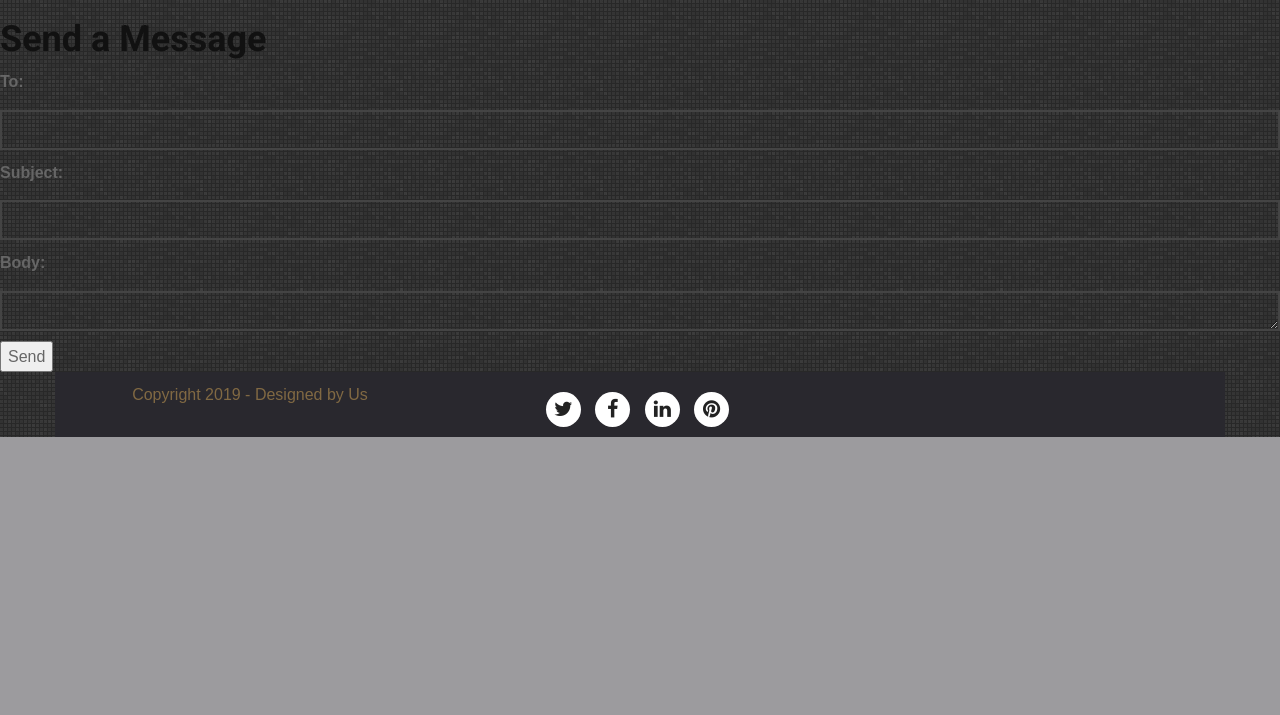
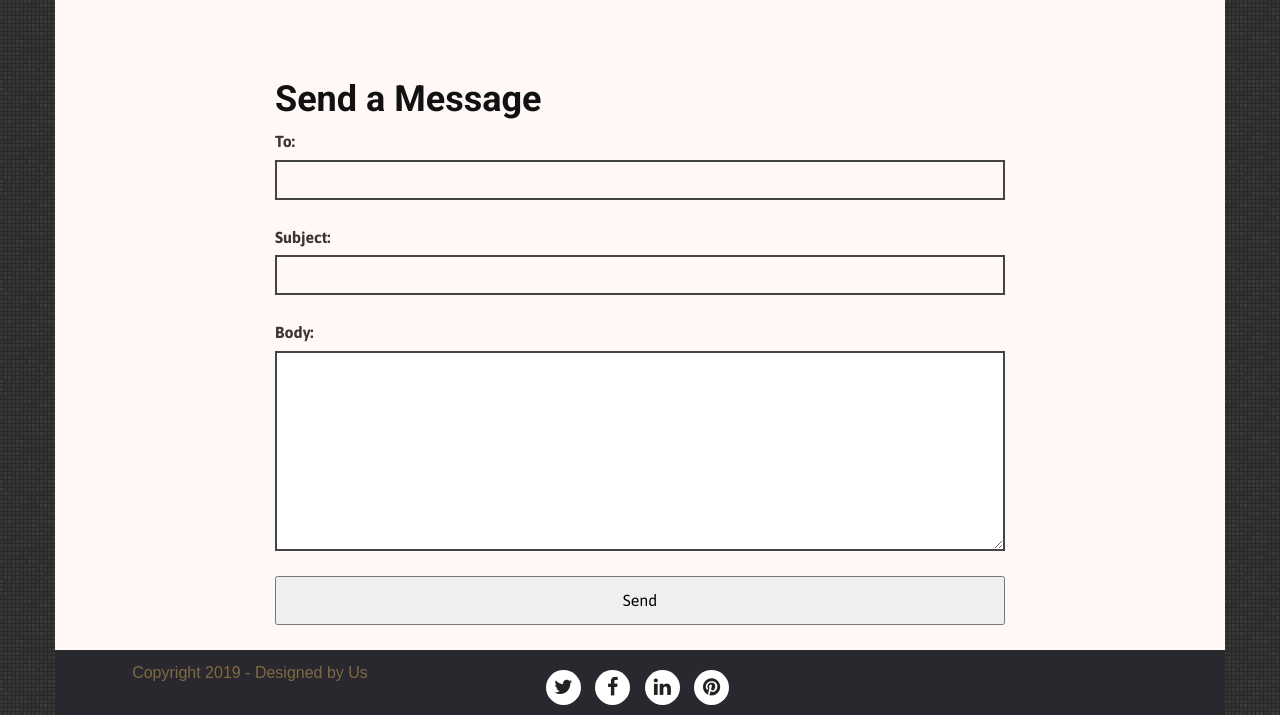
Before and after one commit to daniel-frey/game_lender, a Django app: page /messages/send/ in a window 1280 px wide. Shown: the part 1068-1783 px from the top of the page. Before the commit the page ends 1505 px from the top, so only its background shows below. Run offline with Django 3.2, Linux system fonts and the light colour scheme; the visitor is signed in with stand-in values (Sample User, id 1); style sheets or scripts are compiled from the project's sources; parts of the project's set-up code (start-up, migrations or seed data) failed here and were passed over; some libraries are stand-ins or nearby versions; some web fonts are replaced.

Commit message:
added css to the message views

```diff
--- a/gl_messages/templates/send.html
+++ b/gl_messages/templates/send.html
@@ -1,6 +1,10 @@
 {% extends 'base/base.html' %}
 
 {% block content %}
+<div id="page-content" class="index-page container">
+  <div class="col-md-8 col-md-offset-2 index-page container">
+    <div id="main-content">
+      <div class="art-header">
         <h2>Send a Message</h2>
 
         {% if messages %}
@@ -8,7 +12,7 @@
         <div>{{ message }}</div>
         {% endfor %}
         {% endif %}
-<form method="POST" action="{% url 'send_message_view' %}">
+        <form method="POST" action="{% url 'send_message_view' %}" id="ff">
           {% csrf_token %}
           {% if view.user_message == None %}
           {{ form.as_table }}
@@ -30,4 +34,9 @@
 
           <input type="submit" value="Send">
         </form>
+      </div>
+    </div>
+  </div>
+</div>
+
 {% endblock content %}
```
Also changed, not shown: gl_messages/templates/inbox.html (+12 -2 lines), gl_messages/templates/message_detail.html (+8 -0 lines). Lines whose indentation alone changed are shown as unchanged.
